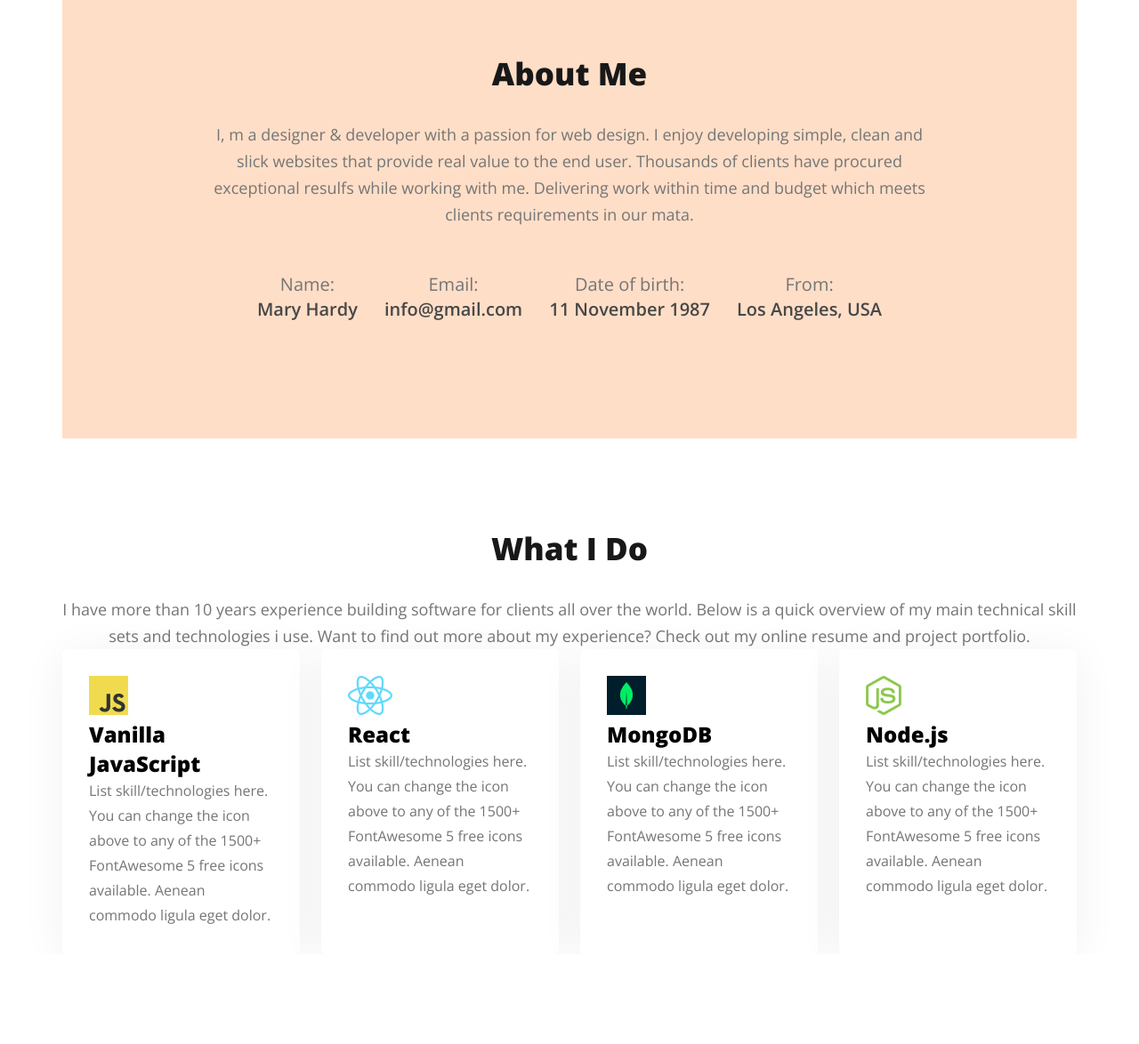
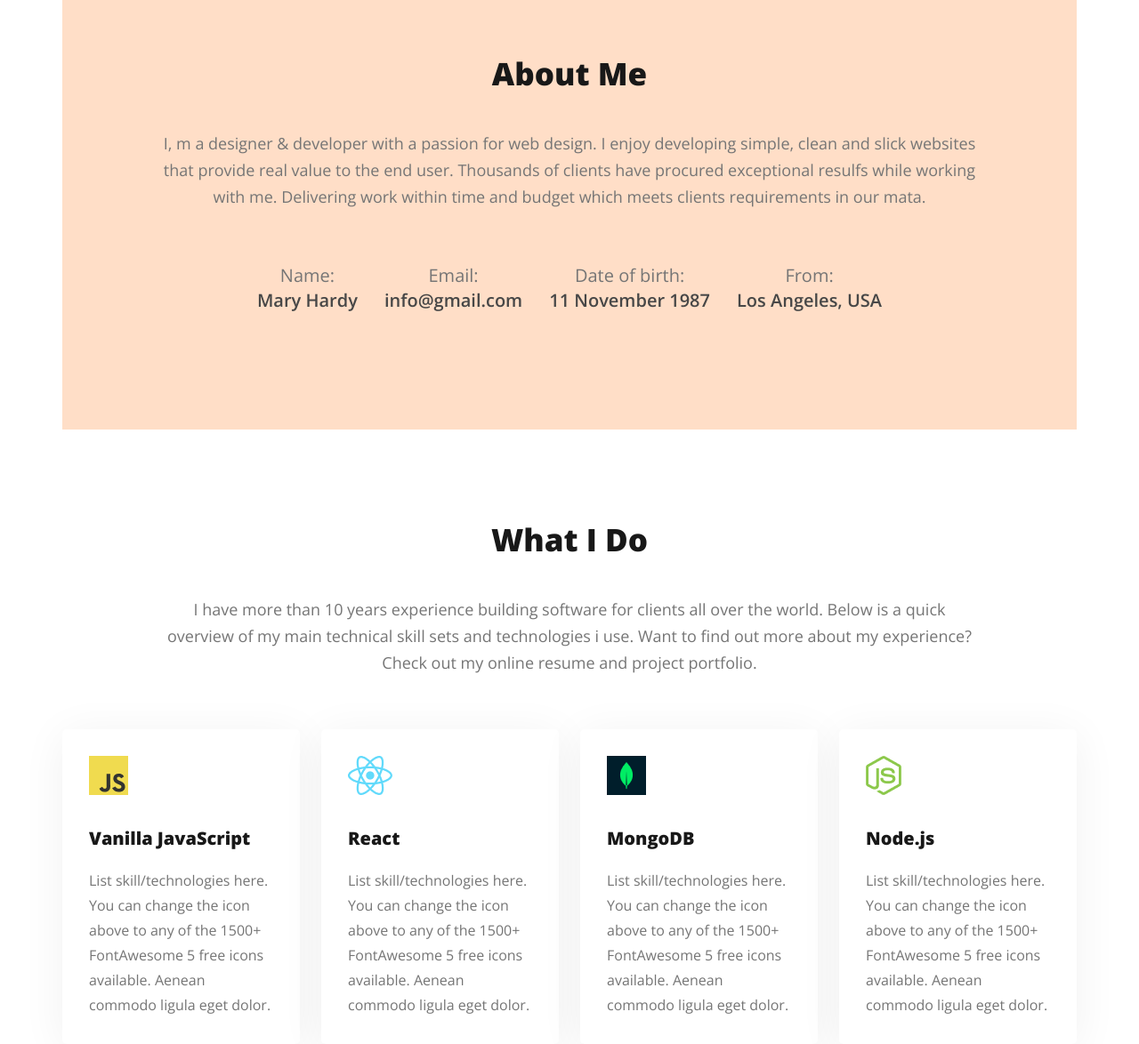
Before and after one commit to nazmul-hossein-nahid/portfolio-website, a plain HTML site: page index.html in a window 1280 px wide. Shown: the part 1040-2214 px from the top of the page at 89% size. Before the commit the page ends 2113 px from the top, so only its background shows below. Drawn offline with nearby package versions, Linux system fonts and the light colour scheme.

Commit message:
what i do section complite

```diff
--- a/styles/index.css
+++ b/styles/index.css
@@ -33,6 +33,7 @@ body {
     font-size: 18px;
     font-weight: 400;
     line-height: 30px;
+    padding: 10px 110px;
 }
 
 /* nav related css start */
@@ -176,7 +177,7 @@ body {
     margin: 0 auto;
     max-width: 1140px;
     background-color: #ffdec7;
-    padding: 130px 160px;
+    padding: 130px 0px;
 }
 
 .about-info {
@@ -213,6 +214,7 @@ body {
 }
 
 .skills {
+    padding-top: 50px;
     display: flex;
     gap: 24px;
     justify-content: space-between;
@@ -223,10 +225,19 @@ body {
     background: #FFF;
     box-shadow: 0px 6px 50px 0px rgba(0, 0, 0, 0.06);
     padding: 30px;
+    text-align: left;
+}
+
+.item-titel {
+    color: #181818;
+    font-size: 20px;
+    font-weight: 700;
+    padding: 30px 0px 20px 0;
+
 }
 
 .item-desc {
-    color:#757575;
+    color: #757575;
     font-size: 16px;
     font-weight: 400;
     line-height: 28px;
```
